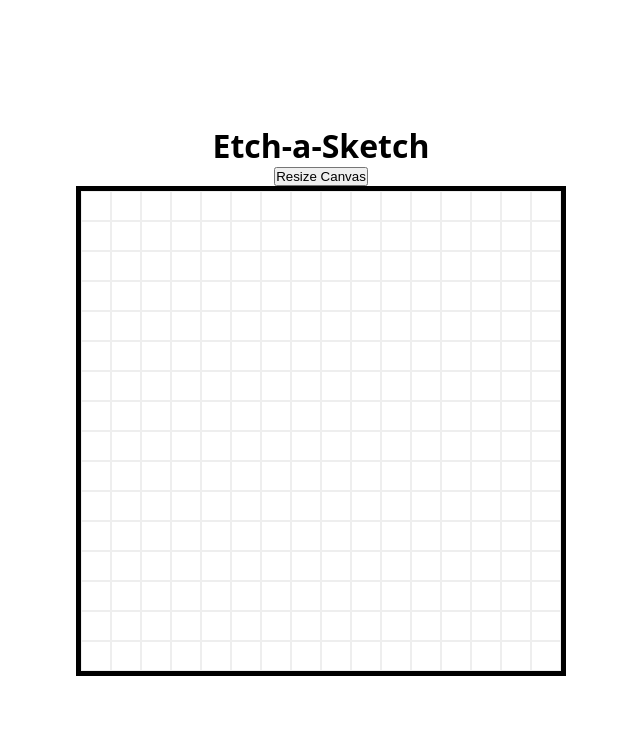
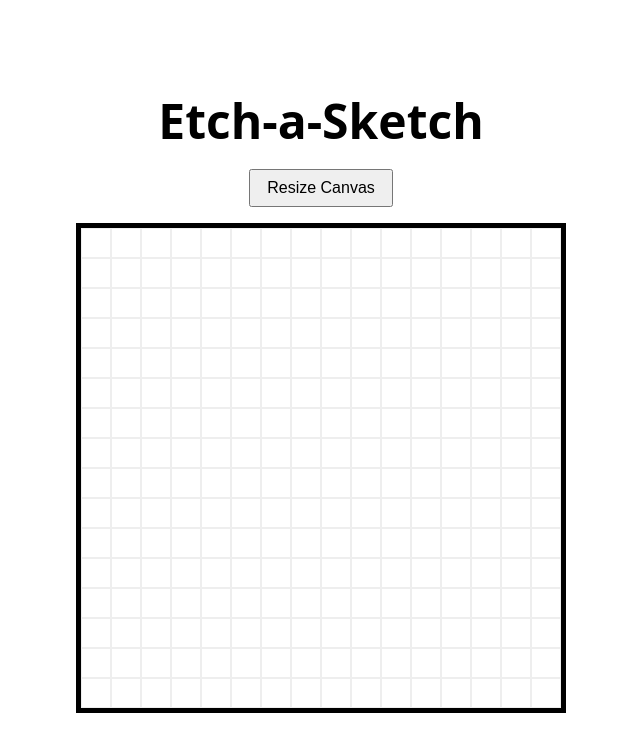
Before and after one commit to OneSrX/odin-etch-a-sketch, a plain HTML site: page index.html in a window 1280 px wide. Shown: the whole page, without its empty margins (319-959 px from the left). Drawn offline with Linux system fonts and the light colour scheme.

Commit message:
Add more styling

```diff
--- a/style.css
+++ b/style.css
@@ -36,3 +36,15 @@ body {
   aspect-ratio: 1/1;
   border: 1px solid #eee;
 }
+
+h1 {
+  text-align: center;
+  font-size: 3rem;
+}
+
+.resize-canvas-btn {
+  font-size: 1rem;
+  padding: 0.5rem 1rem;
+  margin-block: 1rem;
+  cursor: pointer;
+}
```
